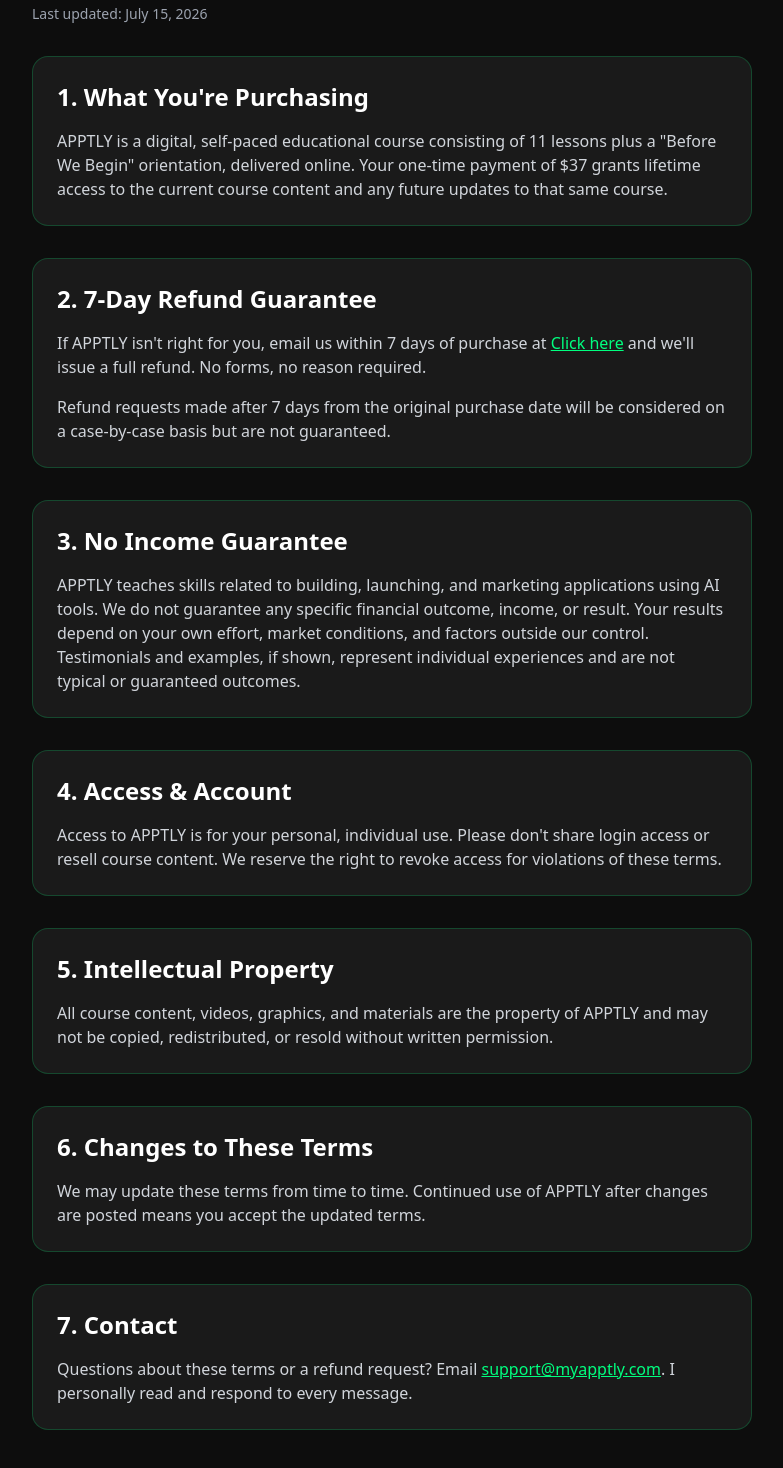
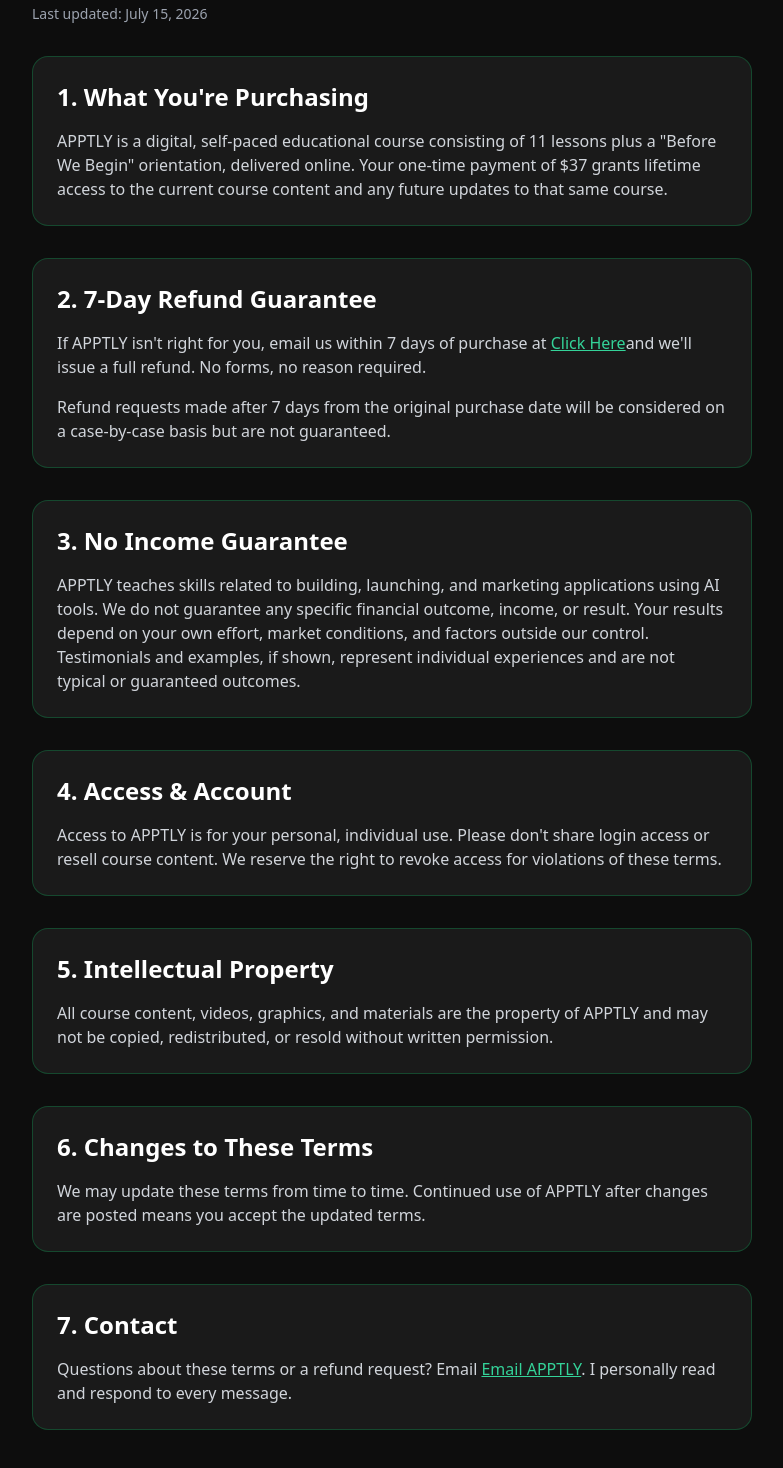
Before and after one commit to myapptly/apptly-website, a Next.js app: page /terms in a window 1280 px wide. Shown: the part 108-1576 px from the top of the page, without its empty margins (248-1031 px from the left). Built offline with nearby package versions, Linux system fonts and the light colour scheme.

Commit message:
Update refund email and contact information

```diff
--- a/app/terms/page.tsx
+++ b/app/terms/page.tsx
@@ -23,8 +23,12 @@ export default function TermsPage() {
           <h2 className="text-2xl font-bold text-white">2. 7-Day Refund Guarantee</h2>
           <p className="text-gray-300">
             If APPTLY isn't right for you, email us within 7 days of purchase at {" "}
-            <a href="mailto:support@myapptly.com" className="text-[#00FF7F] underline">Click here</a>{" "}
-
+            <a
+  href="mailto:tbledsoe1954@gmail.com?subject=APPTLY%20Refund%20Request"
+  className="text-emerald-400 underline"
+>
+  Click Here
+</a>
             and we'll issue a full refund. No forms, no reason required.
           </p>
           <p className="text-gray-300">
@@ -75,9 +79,12 @@ export default function TermsPage() {
           <h2 className="text-2xl font-bold text-white">7. Contact</h2>
           <p className="text-gray-300">
             Questions about these terms or a refund request? Email{" "}
-            <a href="mailto:support@myapptly.com" className="text-[#00FF7F] underline">
-              support@myapptly.com
-            </a>
+            <a
+  href="mailto:tbledsoe1954@gmail.com"
+  className="text-emerald-400 underline"
+>
+  Email APPTLY
+</a>
             . I personally read and respond to every message.
           </p>
         </div>
```
